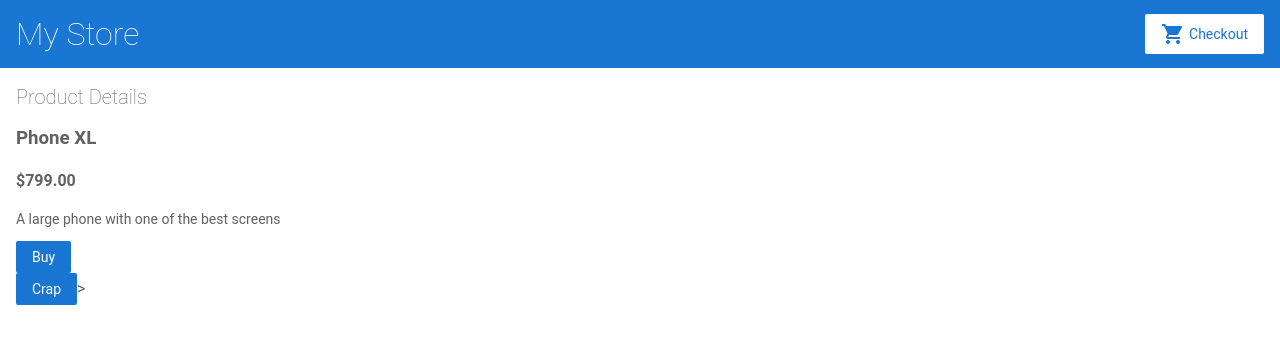
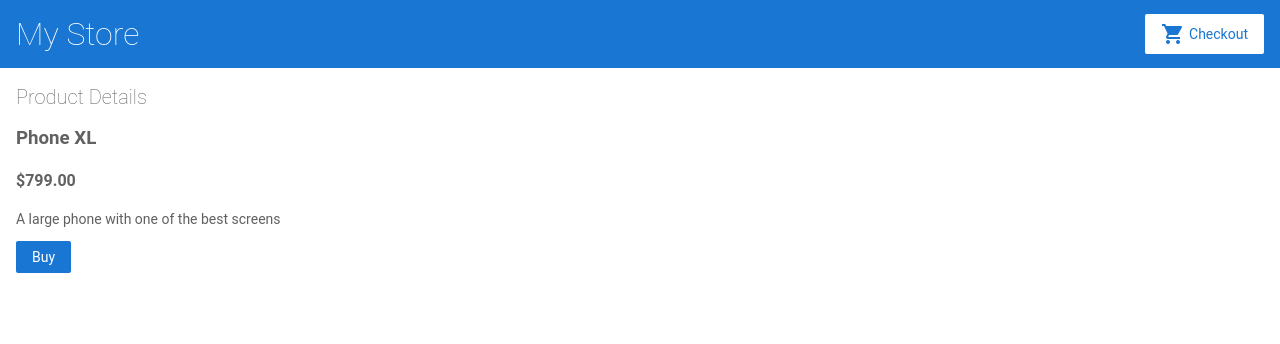
Before and after one commit to Andrew-Napier/angular-gsenso, an Angular app: page /products/1 in a window 1280 px wide. Shown: the top 344 px of the page. Built offline with nearby package versions, Linux system fonts and the light colour scheme.

Commit message:
1 file modified

```diff
--- a/src/app/product-details/product-details.component.html
+++ b/src/app/product-details/product-details.component.html
@@ -6,4 +6,3 @@
   <p>{{ product.description }}</p>
   <button (click)="addToCart(product)">Buy</button>
 </div>
-<button>Crap</button>>
```
